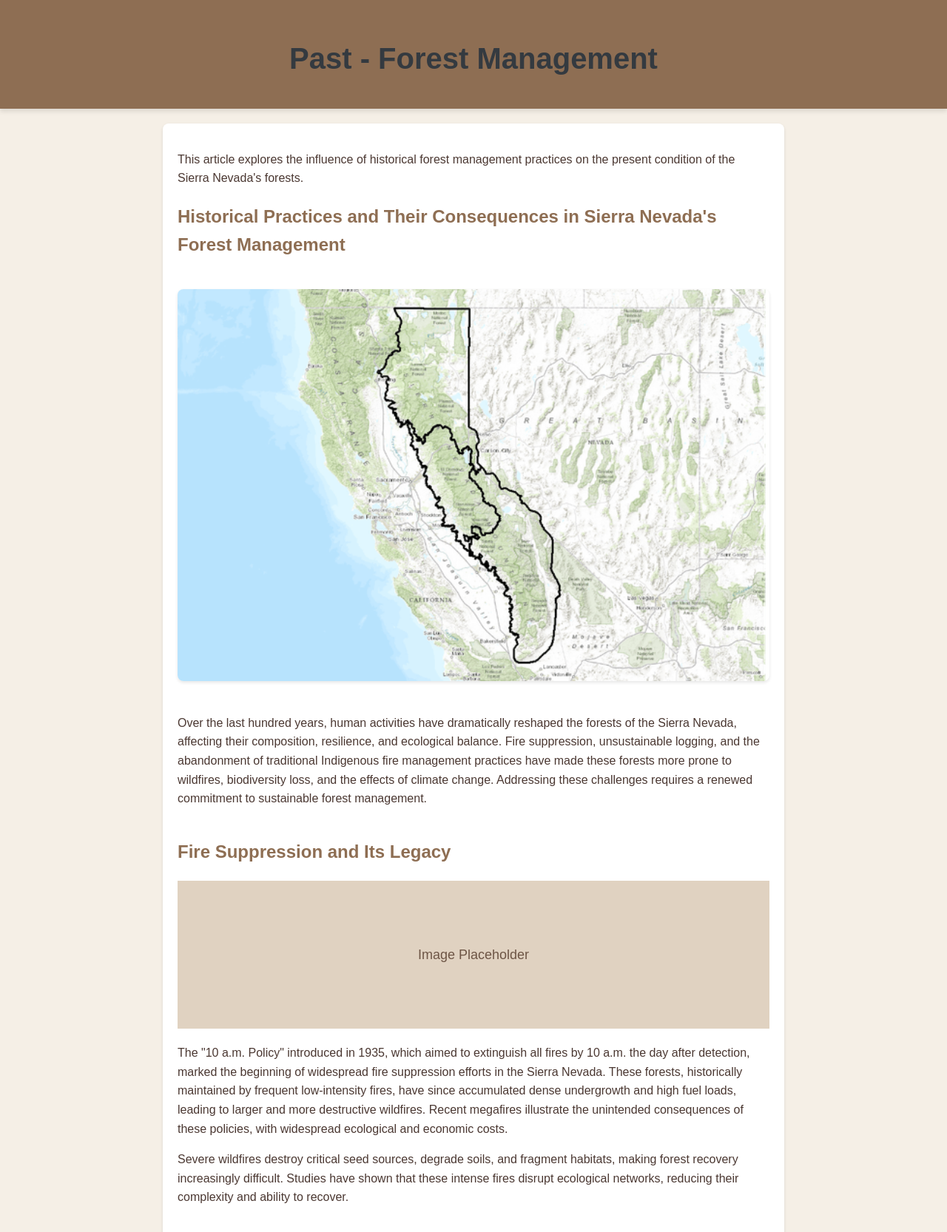
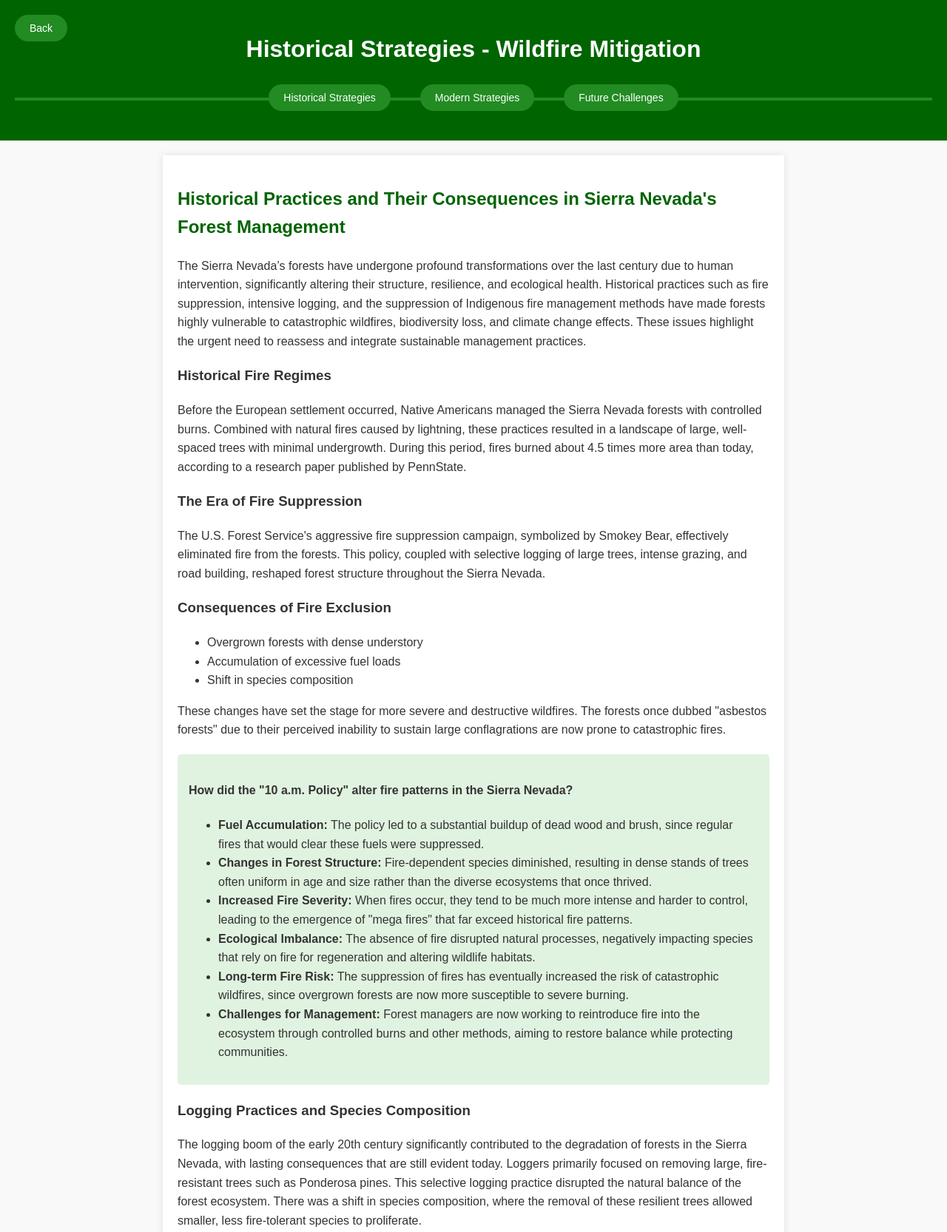
Before and after one commit to ecetabag/Sierra-Nevada, a plain HTML site: page past.html in a window 1280 px wide. Shown: the top 1666 px of the page at 74% size. Drawn offline with Linux system fonts and the light colour scheme.

Commit message:
Update past.html

```diff
--- a/past.html
+++ b/past.html
@@ -3,101 +3,163 @@
 <head>
     <meta charset="UTF-8">
     <meta name="viewport" content="width=device-width, initial-scale=1.0">
-    <title>Past - Forest Management</title>
-    <link rel="stylesheet" href="styles.css">
+    <title>Past - Historical Practices</title>
     <style>
         body {
             font-family: Arial, sans-serif;
             line-height: 1.6;
             margin: 0;
             padding: 0;
-            background-color: #f5efe6;
-            color: #4b3832;
+            background-color: #f9f9f9;
+            color: #333;
         }
+
         .header {
-            background: #8e6e53;
-            color: #fff;
-            padding: 20px 0;
+            background-color: #006400;
+            color: white;
+            padding: 20px;
             text-align: center;
+            position: relative;
         }
-        main {
+
+        .timeline {
+            display: flex;
+            align-items: center;
+            justify-content: center;
+            position: relative;
+            margin: 20px 0;
+        }
+
+        .timeline::before {
+            content: "";
+            position: absolute;
+            top: 50%;
+            left: 0;
+            right: 0;
+            height: 4px;
+            background-color: #228B22;
+            z-index: 0;
+        }
+
+        .timeline button {
+            background-color: #228B22;
+            color: white;
+            border: none;
+            border-radius: 20px;
+            padding: 10px 20px;
+            cursor: pointer;
+            font-size: 14px;
+            position: relative;
+            z-index: 1;
+            margin: 0 20px;
+        }
+
+        .timeline button:hover {
+            background-color: #b5d3b5;
+        }
+
+        .back-button {
+            position: absolute;
+            left: 20px;
+            top: 20px;
+            background-color: #228B22;
+            color: white;
+            border: none;
+            border-radius: 20px;
+            padding: 10px 20px;
+            cursor: pointer;
+            font-size: 14px;
+        }
+
+        .back-button:hover {
+            background-color: #b5d3b5;
+        }
+
+        .content {
             max-width: 800px;
             margin: 20px auto;
             padding: 20px;
-            background: #fff;
-            border-radius: 8px;
-            box-shadow: 0 2px 4px rgba(0, 0, 0, 0.1);
+            background: white;
+            box-shadow: 0 0 10px rgba(0, 0, 0, 0.1);
         }
-        section {
-            margin-bottom: 40px;
+
+        h1, h2 {
+            color: #006400;
         }
-        section h2 {
-            color: #8e6e53;
+
+        .info-box {
+            background-color: #e0f2e0;
+            border: none;
+            padding: 15px;
+            margin: 20px 0;
+            border-radius: 5px;
         }
+
         footer {
             text-align: center;
-            padding: 10px 0;
-            background: #dac3b3;
-            margin-top: 40px;
-        }
-        .image-placeholder {
+            padding: 10px;
+            background-color: #006400;
+            color: white;
+            position: relative;
             width: 100%;
-            height: 200px;
-            background-color: #e0d2c1;
-            margin: 20px 0;
-            display: flex;
-            justify-content: center;
-            align-items: center;
-            font-size: 18px;
-            color: #6d5545;
         }
     </style>
 </head>
 <body>
-    <header class="header">
-        <h1>Past - Forest Management</h1>
+     <header class="header">
+        <button class="back-button" onclick="location.href='index.html'">Back</button>
+        <h1 style="color: white;">Historical Strategies - Wildfire Mitigation</h1>
+        <div class="timeline">
+            <button onclick="location.href='past.html'">Historical Strategies</button>
+            <button onclick="location.href='present.html'">Modern Strategies</button>
+            <button onclick="location.href='future.html'">Future Challenges</button>
+        </div>
     </header>
-    <main>
-        <p>This article explores the influence of historical forest management practices on the present condition of the Sierra Nevada's forests.</p>
-        <section>
-            <h2>Historical Practices and Their Consequences in Sierra Nevada's Forest Management</h2>
-           <img src="s1.png" alt="Historical Forest Image" style="width: 100%; height: auto; margin: 20px 0; border-radius: 8px; box-shadow: 0 2px 4px rgba(0, 0, 0, 0.1);">
 
-            <p>Over the last hundred years, human activities have dramatically reshaped the forests of the Sierra Nevada, affecting their composition, resilience, and ecological balance. Fire suppression, unsustainable logging, and the abandonment of traditional Indigenous fire management practices have made these forests more prone to wildfires, biodiversity loss, and the effects of climate change. Addressing these challenges requires a renewed commitment to sustainable forest management.</p>
-        </section>
-        <section>
-            <h2>Fire Suppression and Its Legacy</h2>
-            <div class="image-placeholder">Image Placeholder</div>
-            <p>The "10 a.m. Policy" introduced in 1935, which aimed to extinguish all fires by 10 a.m. the day after detection, marked the beginning of widespread fire suppression efforts in the Sierra Nevada. These forests, historically maintained by frequent low-intensity fires, have since accumulated dense undergrowth and high fuel loads, leading to larger and more destructive wildfires. Recent megafires illustrate the unintended consequences of these policies, with widespread ecological and economic costs.</p>
-            <p>Severe wildfires destroy critical seed sources, degrade soils, and fragment habitats, making forest recovery increasingly difficult. Studies have shown that these intense fires disrupt ecological networks, reducing their complexity and ability to recover.</p>
-        </section>
-        <section>
-            <h2>Logging Practices and Species Composition</h2>
-            <div class="image-placeholder">Image Placeholder</div>
-            <p>During the early 20th century, extensive logging targeted large, fire-resistant trees like Ponderosa pines. This selective removal left forests dominated by less fire-tolerant species such as firs and cedars, which are more vulnerable to fires due to their dense canopies and resinous properties. These changes in species composition have significantly increased fire risks.</p>
-            <p>Additionally, logging practices created overly uniform forest structures with reduced biodiversity. Combined with fire suppression, these practices have weakened forests, making them more susceptible to pests and drought. Bark beetle infestations, for instance, have caused extensive damage to already stressed tree populations.</p>
-        </section>
-        <section>
-            <h2>Suppression of Indigenous Fire Management</h2>
-             <img src="s2.png" alt="Historical Forest Image" style="width: 100%; height: auto; margin: 20px 0; border-radius: 8px; box-shadow: 0 2px 4px rgba(0, 0, 0, 0.1);">
+    <div class="content">
+        <h2>Historical Practices and Their Consequences in Sierra Nevada's Forest Management</h2>
+        <p>The Sierra Nevada’s forests have undergone profound transformations over the last century due to human intervention, significantly altering their structure, resilience, and ecological health. Historical practices such as fire suppression, intensive logging, and the suppression of Indigenous fire management methods have made forests highly vulnerable to catastrophic wildfires, biodiversity loss, and climate change effects. These issues highlight the urgent need to reassess and integrate sustainable management practices.</p>
 
-            <p>Indigenous peoples in the Sierra Nevada practiced controlled burns for centuries, promoting ecological health and reducing wildfire risks. These cultural burns maintained diverse plant and animal communities and minimized the buildup of flammable materials. However, colonial policies suppressed these practices, removing a vital tool for forest management.</p>
-            <p>Today, there is growing recognition of the importance of reintegrating Indigenous fire stewardship into modern management strategies. These practices offer valuable insights into maintaining ecological balance and fostering resilience against wildfires.</p>
-        </section>
-        <section>
-            <h2>Pathways to Resilience</h2>
-            <div class="image-placeholder">Image Placeholder</div>
-            <p>To address these challenges, forest management must adopt a more holistic and proactive approach. Strategies like mechanical thinning, prescribed burns, and the revival of Indigenous fire practices have shown promise in reducing fire risks and promoting ecosystem health. For example, combining thinning and prescribed burns has been effective in lowering fuel loads and enhancing species diversity.</p>
-            <p>Collaboration between state and federal agencies, increased funding for prescribed burn programs, and public education about fire-resilient forests are essential steps forward. Integrating traditional knowledge with modern science can create a sustainable path for restoring the Sierra Nevada’s forests.</p>
-        </section>
-        <section>
-            <h2>Conclusion</h2>
-            <div class="image-placeholder">Image Placeholder</div>
-            <p>The historical impacts of fire suppression, logging, and the neglect of Indigenous practices have left the Sierra Nevada’s forests in a fragile state. However, by learning from past mistakes and fostering innovative and collaborative management approaches, it is possible to restore these forests to a healthier and more resilient state. This work is vital for ensuring that future generations can benefit from the ecological, cultural, and economic value of these iconic landscapes.</p>
-        </section>
-    </main>
-    <footer class="footer">
-        <p>© 2024 Forest Management and Wildfire Control. All Rights Reserved.</p>
+        <h3>Historical Fire Regimes</h3>
+        <p>Before the European settlement occurred, Native Americans managed the Sierra Nevada forests with controlled burns. Combined with natural fires caused by lightning, these practices resulted in a landscape of large, well-spaced trees with minimal undergrowth. During this period, fires burned about 4.5 times more area than today, according to a research paper published by PennState.</p>
+
+        <h3>The Era of Fire Suppression</h3>
+        <p>The U.S. Forest Service's aggressive fire suppression campaign, symbolized by Smokey Bear, effectively eliminated fire from the forests. This policy, coupled with selective logging of large trees, intense grazing, and road building, reshaped forest structure throughout the Sierra Nevada.</p>
+
+        <h3>Consequences of Fire Exclusion</h3>
+        <ul>
+            <li>Overgrown forests with dense understory</li>
+            <li>Accumulation of excessive fuel loads</li>
+            <li>Shift in species composition</li>
+        </ul>
+        <p>These changes have set the stage for more severe and destructive wildfires. The forests once dubbed "asbestos forests" due to their perceived inability to sustain large conflagrations are now prone to catastrophic fires.</p>
+
+        <div class="info-box">
+            <h4>How did the "10 a.m. Policy" alter fire patterns in the Sierra Nevada?</h4>
+            <ul>
+                <li><strong>Fuel Accumulation:</strong> The policy led to a substantial buildup of dead wood and brush, since regular fires that would clear these fuels were suppressed.</li>
+                <li><strong>Changes in Forest Structure:</strong> Fire-dependent species diminished, resulting in dense stands of trees often uniform in age and size rather than the diverse ecosystems that once thrived.</li>
+                <li><strong>Increased Fire Severity:</strong> When fires occur, they tend to be much more intense and harder to control, leading to the emergence of "mega fires" that far exceed historical fire patterns.</li>
+                <li><strong>Ecological Imbalance:</strong> The absence of fire disrupted natural processes, negatively impacting species that rely on fire for regeneration and altering wildlife habitats.</li>
+                <li><strong>Long-term Fire Risk:</strong> The suppression of fires has eventually increased the risk of catastrophic wildfires, since overgrown forests are now more susceptible to severe burning.</li>
+                <li><strong>Challenges for Management:</strong> Forest managers are now working to reintroduce fire into the ecosystem through controlled burns and other methods, aiming to restore balance while protecting communities.</li>
+            </ul>
+        </div>
+
+        <h3>Logging Practices and Species Composition</h3>
+        <p>The logging boom of the early 20th century significantly contributed to the degradation of forests in the Sierra Nevada, with lasting consequences that are still evident today. Loggers primarily focused on removing large, fire-resistant trees such as Ponderosa pines. This selective logging practice disrupted the natural balance of the forest ecosystem. There was a shift in species composition, where the removal of these resilient trees allowed smaller, less fire-tolerant species to proliferate.</p>
+
+        <p>As a result, the forests became dominated by shade-tolerant species like firs and cedars, which are more susceptible to fire due to their dense canopies and resinous foliage. Intensive logging practices led to homogenized forest stands with reduced structural diversity. This lack of variety diminishes the forests' resilience to environmental stressors like drought and pest infestations. Weakened tree populations have also become increasingly vulnerable to bark beetle infestations, resulting in devastation in many areas in the Sierra Nevada. This situation has been exacerbated by years of fire suppression and the ongoing effects of climate change.</p>
+
+        <h3>Suppression of Indigenous Fire Management</h3>
+        <p>Native Americans, including the Washoe, Miwok, and Mono tribes, utilized fire to manage the Sierra Nevada's forests before European arrival. Cultural burning included precisely planning low-intensity burns to decrease underbrush, increase food plants like acorns and berries, and provide diversified animal habitats. This method maintained open forests with huge, fire-resistant trees and ecological equilibrium. European invaders interrupted this structure, resulting in cultural burning bans. Forests overgrew, biodiversity declined, and catastrophic wildfires intensified. Many increasingly see the necessity to incorporate Indigenous knowledge into contemporary forest management. The Sierra-Sequoia Burn Cooperative teaches tribal people prescribed burning practices, and Yosemite National Park organizes cultural fires with them.</p>
+
+        <h3>Pathways to Resilience</h3>
+        <p>Modern forest management must learn from past mistakes to address current challenges effectively. Strategies such as mechanical thinning, prescribed burns, and the revival of Indigenous practices have shown promise, which is explained more in the “Modern Strategies for Wildfire Mitigation in the Sierra Nevada” post.</p>
+    </div>
+
+    <footer>
+        <p>&copy; 2024 Forest Management and Wildfire Control. By: Albert Ponferrada</p>
     </footer>
 </body>
 </html>
```
